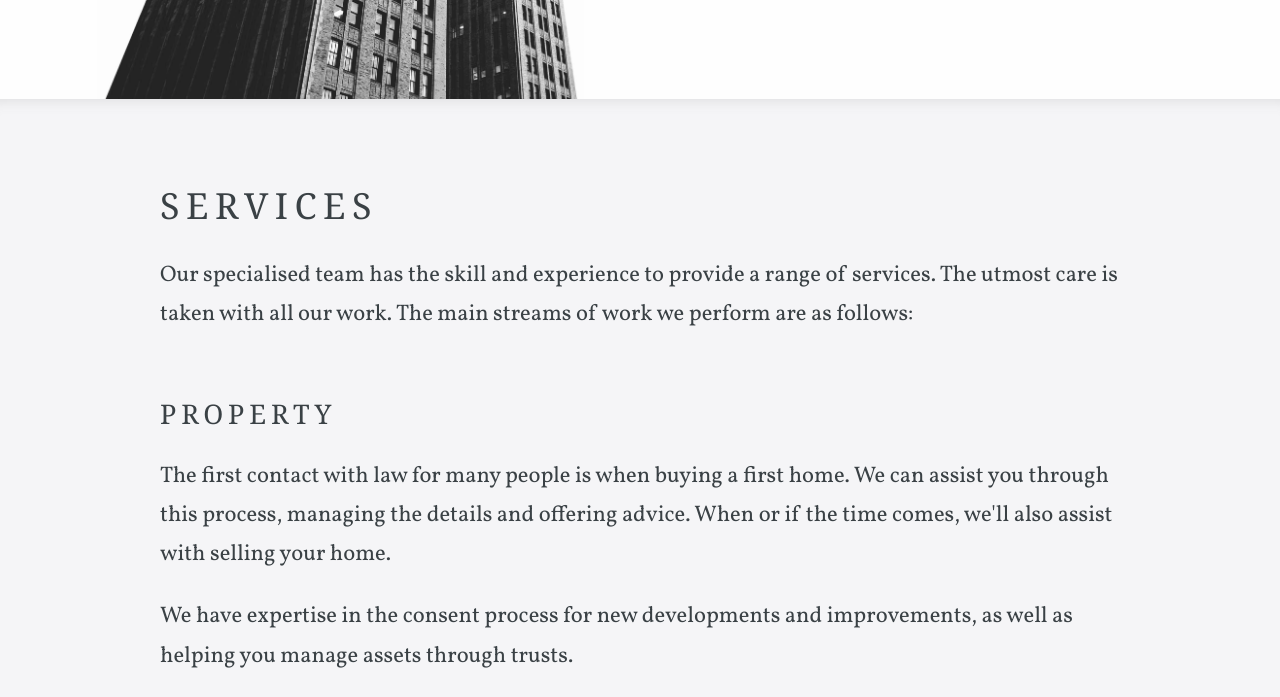
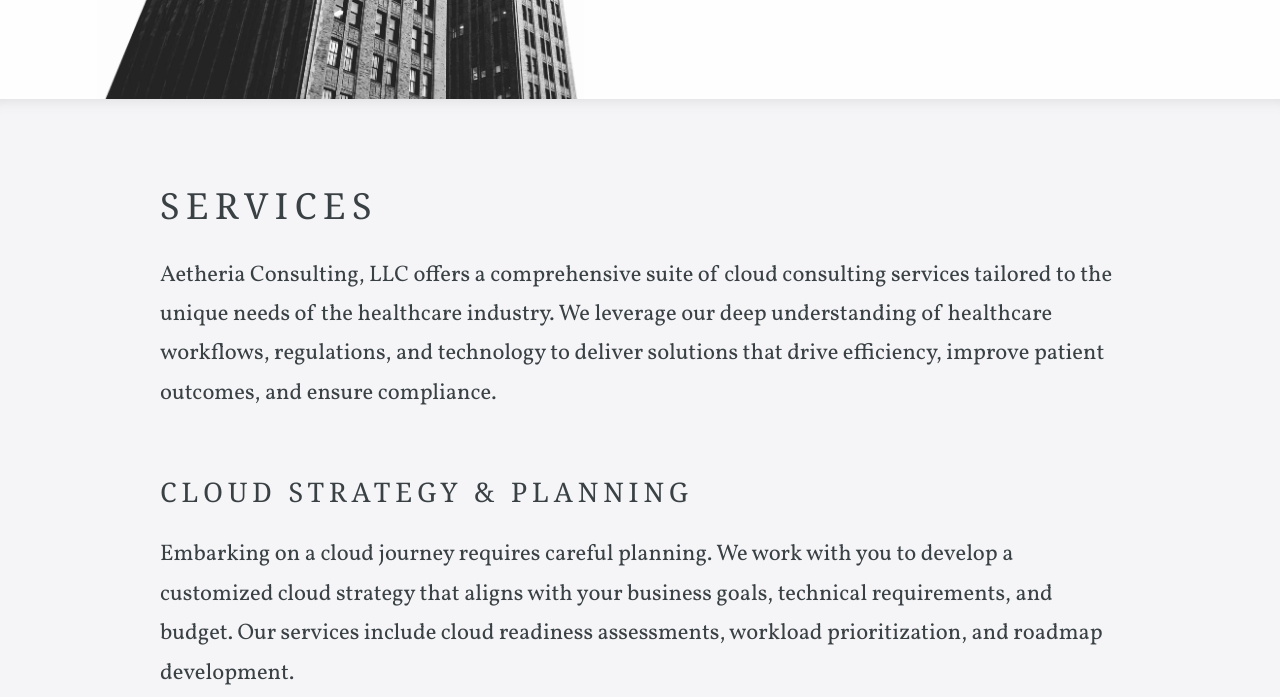
Before and after one commit to superlooper615/superlooper615.github.io, a Jekyll site: the page built from services.html, in a window 1280 px wide and 1400 px high, scrolled down 321 px. Shown: the top 697 px of the window. Built offline with Jekyll 4.4.1, drawn with Linux system fonts in a browser that asks for light colours; some web fonts are replaced; some of the changed text lies outside the part shown; grey boxes are pictures that could not be loaded.

Commit message:
add site content

```diff
--- a/_layouts/default.html
+++ b/_layouts/default.html
@@ -27,7 +27,7 @@
     <body>
         <header style="background-image: url('{% include relative-src.html src=page.background_image_path %}');" {% if page.large_header %}class="main-hero"{% endif %}>
             <div class="container">
-                <h1><a href="{{ site.baseurl }}/">{{ site.data.company.title }}</a></h1>
+                <h1><a href="{{ site.baseurl }}/">Aetheria <span>Consulting</span></a></h1>
                 <nav>
                     <ul>
                         {% assign nav_pages = site.html_pages | where: 'show_in_navigation', true | sort: 'navigation_order' %}
--- a/services.html
+++ b/services.html
@@ -8,30 +8,40 @@
 ---
 
 <div class="editable">
-	<p>Our specialised team has the skill and experience to provide a range of services. The utmost care is taken with all our work. The main streams of work we perform are as follows:</p>
+  <p>Aetheria Consulting, LLC offers a comprehensive suite of cloud consulting services tailored to the unique needs of the healthcare industry. We leverage our deep understanding of healthcare workflows, regulations, and technology to deliver solutions that drive efficiency, improve patient outcomes, and ensure compliance.</p>
 
-	<h3>Property</h3>
-	<p>
-		The first contact with law for many people is when buying a first home.
-		We can assist you through this process, managing the details and offering advice.
-		When or if the time comes, we'll also assist with selling your home.
-	</p>
+  <h3>Cloud Strategy & Planning</h3>
+  <p>
+    Embarking on a cloud journey requires careful planning. We work with you to develop a customized cloud strategy that aligns with your business goals, technical requirements, and budget. Our services include cloud readiness assessments, workload prioritization, and roadmap development.
+  </p>
 
-	<p>We have expertise in the consent process for new developments and improvements, as well as helping you manage assets through trusts.</p>
+  <p><img src="https://unsplash.it/960/350?image=1066" width="960" height="350" alt="Cloud Strategy Image"></p>
 
-	<p><img src="https://unsplash.it/960/350?image=946" width="960" height="350" alt="Property image"></p>
+  <h3>Cloud Migration & Implementation</h3>
+  <p>
+    Migrating to the cloud can be complex. Our experienced team ensures a smooth and secure transition, minimizing disruption to your operations. We handle everything from data migration and application modernization to infrastructure setup and configuration.
+  </p>
 
-	<h3>Employment</h3>
-	<p>
-		If you're looking to employ or be employed, we offer solid advice and assistance with creating and reading agreements.
-		We have a proven track record handling disputes.
-	</p>
+  <p><img src="https://unsplash.it/960/350?image=29" width="960" height="350" alt="Cloud Migration Image"></p>
 
-	<p><img src="https://unsplash.it/960/350?image=668" width="960" height="350" alt="Employment image"></p>
+  <h3>Cloud Security & Compliance</h3>
+  <p>
+    Security and compliance are paramount in healthcare. We provide comprehensive cloud security solutions that protect your sensitive data and ensure compliance with HIPAA, HITRUST, and other relevant regulations. Our services include security assessments, vulnerability management, and incident response.
+  </p>
 
-	<h3>Business</h3>
-	<p>From structuring and mergers to shareholder agreements, we are here to assist you when starting, buying, running or selling your business.</p>
+  <p><img src="https://unsplash.it/960/350?image=148" width="960" height="350" alt="Cloud Security Image"></p>
 
-	<p><img src="https://unsplash.it/960/350?image=376" width="960" height="350" alt="Business image"></p>
+  <h3>Cloud Optimization & Management</h3>
+  <p>
+    The cloud is not a "set it and forget it" solution. We provide ongoing cloud optimization and management services to ensure your cloud environment is performing at its best. Our services include cost optimization, performance monitoring, and proactive support.
+  </p>
 
+  <p><img src="https://unsplash.it/960/350?image=492" width="960" height="350" alt="Cloud Optimization Image"></p>
+
+  <h3>Data Analytics & Insights</h3>
+  <p>
+    Unlock the power of your healthcare data with our data analytics and insights services. We help you collect, analyze, and visualize your data to gain valuable insights that improve patient care, optimize operations, and drive innovation.
+  </p>
+
+  <p><img src="https://unsplash.it/960/350?image=794" width="960" height="350" alt="Data Analytics Image"></p>
 </div>
```
